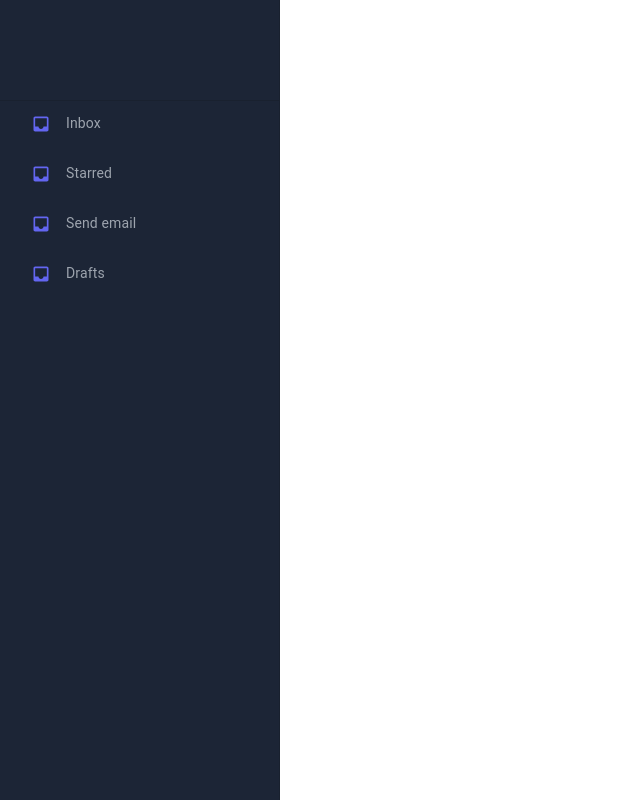
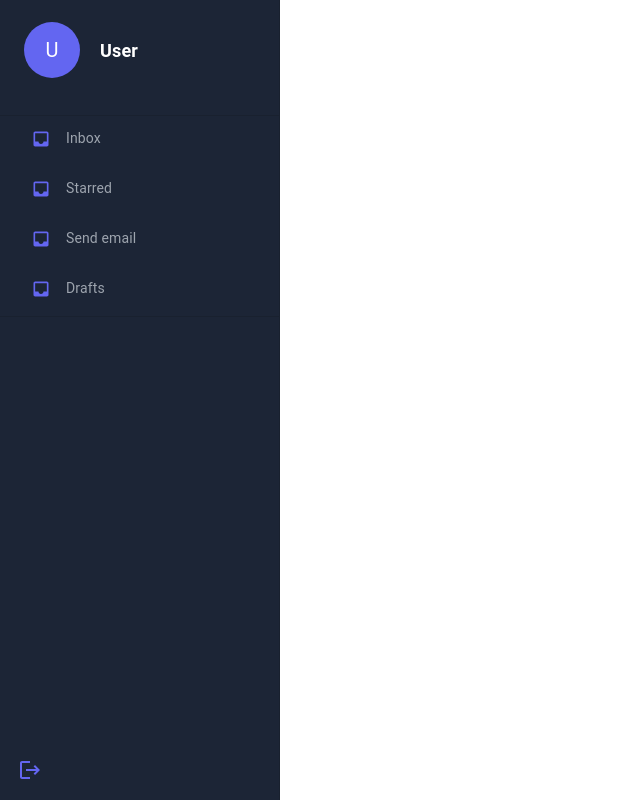
Before and after one commit to AnthonyTlei/task-tracker-frontend, a React (Create React App) app: page / in a window 1280 px wide. Shown: the whole page, without its empty margins (0-640 px from the left). Built offline with nearby package versions, Linux system fonts and the light colour scheme.

Commit message:
Added logout.

```diff
--- a/src/App.tsx
+++ b/src/App.tsx
@@ -1,5 +1,4 @@
 import "./App.css";
-import { colors } from "@mui/material";
 import { createTheme, ThemeProvider } from "@mui/material/styles";
 import LoginPage from "./pages/Login.page";
 import RegisterPage from "./pages/Register.page";
--- a/src/shared/components/Sidebar.tsx
+++ b/src/shared/components/Sidebar.tsx
@@ -1,5 +1,6 @@
-import { Inbox, Mail, Menu } from "@mui/icons-material";
+import { Inbox, Logout, Menu } from "@mui/icons-material";
 import {
+  Avatar,
   Box,
   Divider,
   Drawer,
@@ -10,8 +11,7 @@ import {
   ListItemIcon,
   ListItemText,
   Stack,
-  Toolbar,
-  colors,
+  Typography,
   useMediaQuery,
   useTheme,
 } from "@mui/material";
@@ -27,15 +27,35 @@ export const Sidebar = () => {
   };
 
   const drawerContent = (
+    <Box height={"100%"} display={"flex"} flexDirection={"column"} justifyContent={"space-between"}>
       <Box>
-      <Box height={"100px"} />
+        <Box height={"100px"} alignItems={"center"} display={"flex"} px={3} marginBottom={"15px"}>
+          <Avatar
+            alt="user-profile-pic"
+            sx={{
+              width: "56px",
+              height: "56px",
+              margin: "0 20px 0 0",
+              backgroundColor: `${theme.palette.secondary.main}`,
+            }}
+          >
+            U
+          </Avatar>
+          <Box width={"56px"}>
+            <Typography color={"white"} fontSize={"18px"} fontWeight={"bold"}>
+              User
+            </Typography>
+          </Box>
+        </Box>
         <Divider />
+        <Box>
           <Stack
             direction={"column"}
             sx={{ color: `${theme.palette.primary.contrastText}` }}
           >
             <List sx={{ padding: "0px 15px" }}>
-          {["Inbox", "Starred", "Send email", "Drafts"].map((text, index) => (
+              {["Inbox", "Starred", "Send email", "Drafts"].map(
+                (text, index) => (
                   <ListItem key={text} disablePadding sx={{}}>
                     <ListItemButton
                       sx={{
@@ -56,9 +76,16 @@ export const Sidebar = () => {
                       />
                     </ListItemButton>
                   </ListItem>
-          ))}
+                )
+              )}
             </List>
           </Stack>
+        </Box>
+        <Divider />
+      </Box>
+      <Box p={"10px"}>
+        <IconButton color="secondary" sx={{cursor: "pointer"}}><Logout/></IconButton>
+      </Box>
     </Box>
   );
 
```
Lines whose indentation alone changed are shown as unchanged.
